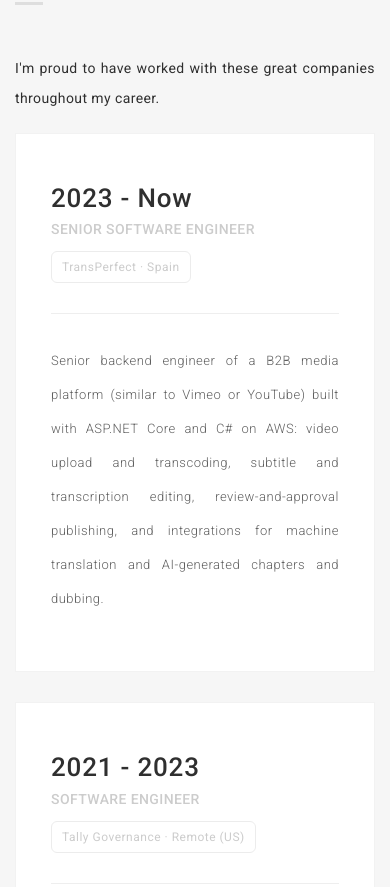
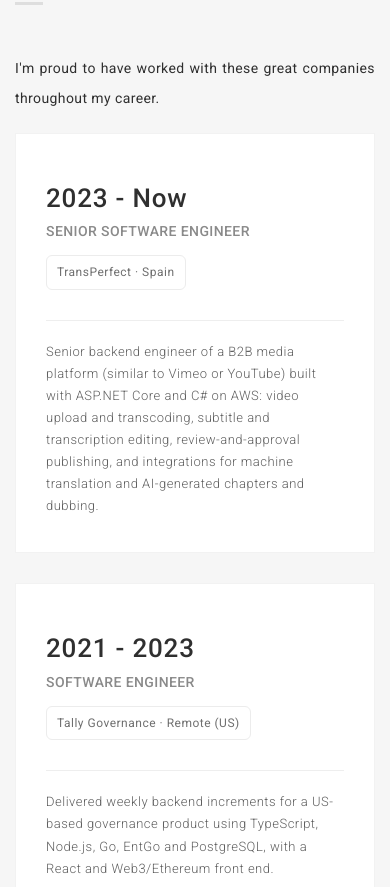
Before and after one commit to carlos0202/carlos0202.github.io, a plain HTML site: page index.html in a window 390 px wide. Shown: the part 3038-3925 px from the top of the page. Drawn offline with Linux system fonts and the light colour scheme.

Commit message:
Fix Experience and Education card layout
Use an equal-height flexbox grid (2 per row, 1 on mobile), left-align
card text, tighten line height and improve label contrast.

Co-Authored-By: Claude Opus 5.5 <noreply@anthropic.com>

```diff
--- a/css/style.css
+++ b/css/style.css
@@ -1325,3 +1325,60 @@ ul.portfolio-image li .desc {
 .skillst .count-bar .count span:after {
   border-top: 4px solid #818181;
 }
+
+/*---------- Experience & Education cards: equal-height grid ----------*/
+#employement .listing-item,
+#education .listing-item {
+  display: flex;
+  flex-wrap: wrap;
+}
+#employement .listing-item > li,
+#education .listing-item > li {
+  display: flex;
+  width: 50%;
+  margin-bottom: 30px;
+}
+#employement .listing-item > li > [class*="col-"],
+#education .listing-item > li > [class*="col-"] {
+  float: none;
+  width: 100%;
+  display: flex;
+}
+#employement .wrap-card,
+#education .wrap-card {
+  display: flex;
+  width: 100%;
+}
+#employement .card,
+#education .card {
+  width: 100%;
+  margin-bottom: 0;
+  padding: 30px 30px 35px 30px;
+}
+#employement .job,
+#education .job {
+  color: #8a8a8a;
+  line-height: 1.4;
+  margin-bottom: 8px;
+}
+#employement .company,
+#education .company {
+  color: #6f6f6f;
+  line-height: 1.4;
+}
+#employement .text-detail,
+#education .text-detail {
+  margin-top: 20px;
+  text-align: left;
+}
+#employement .text-detail p,
+#education .text-detail p {
+  line-height: 1.7;
+  margin: 0;
+}
+@media (max-width: 767px) {
+  #employement .listing-item > li,
+  #education .listing-item > li {
+    width: 100%;
+  }
+}
```
